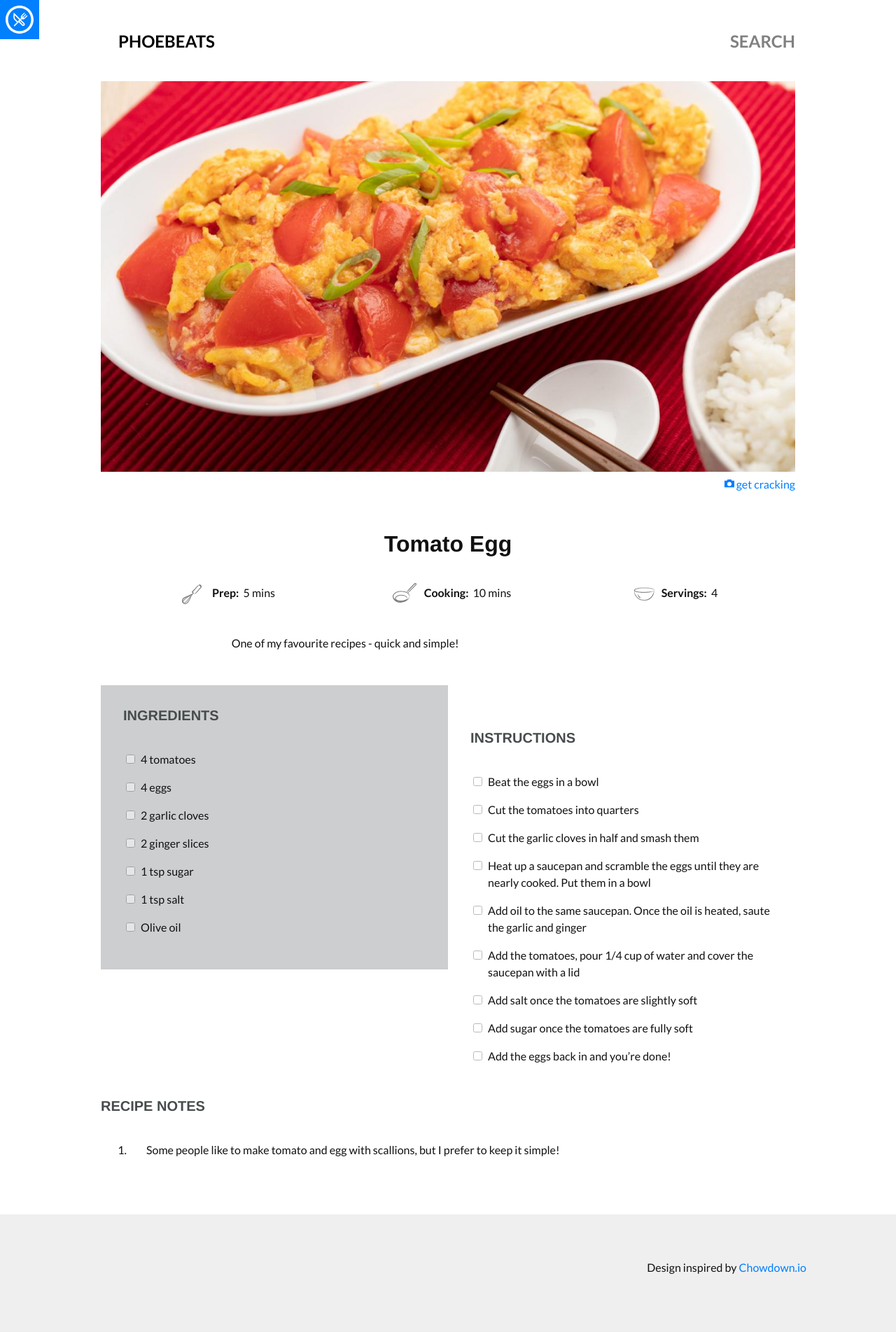
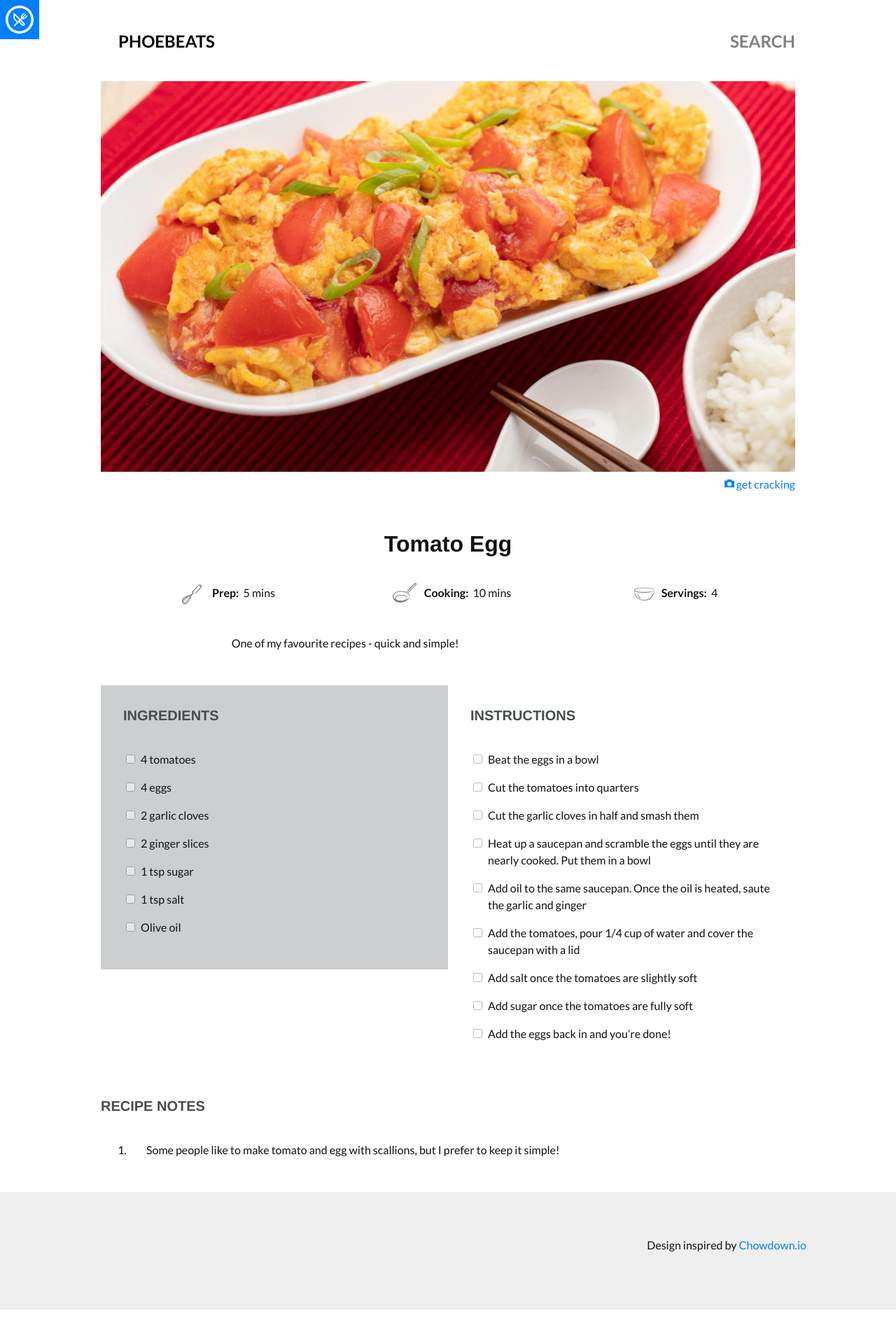
Before and after one commit to phoebeast/phoebeast.github.io, a Jekyll site: the page built from _recipes/tomato-egg.md, in a window 1280 px wide. Shown: the whole page at 70% size. Built offline with Jekyll 4.4.1, drawn with Linux system fonts in a browser that asks for light colours; nearby versions of some CDN libraries; some web fonts are replaced; after the commit the page ends 1871 px from its top, so only the background shows below that.

Commit message:
Update recipe layout

```diff
--- a/_layouts/recipe.html
+++ b/_layouts/recipe.html
@@ -114,8 +114,6 @@ layout: default
 
         </div>
 
-        <div class="clearfix mt3 mb3">
-
         <div class="col-directions sm-col-6 lg-col-6 ">
         <h3 class="grey mt0 mb2 xs-center">INSTRUCTIONS</h4>
           <br>
@@ -149,6 +147,8 @@ layout: default
               <br>
               {% endfor %}
               {% endif %}
+
+          </div>
 
       </div>
 
```
Lines whose indentation alone changed are shown as unchanged.
